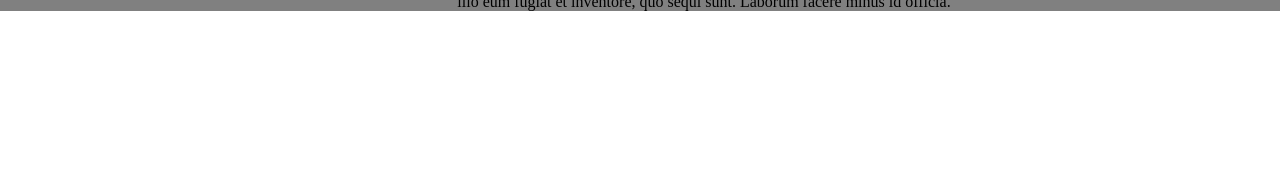
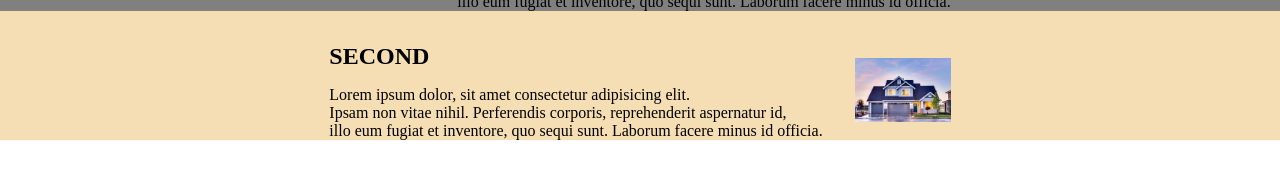
Before and after one commit to ifaminsi/my-first-project, a plain HTML site: page index.html in a window 1280 px wide. Shown: the part 238-416 px from the top of the page. Drawn offline with Linux system fonts and the light colour scheme.

Commit message:
my second commit

```diff
--- a/index.css
+++ b/index.css
@@ -96,3 +96,27 @@ img
     width: 6rem;
     height: 4rem;
 }
+.daniella{
+    background-color: wheat ;
+    display: flex;
+    justify-content: center;
+    align-items: center;
+    gap: 2rem;
+    padding-top: 2rem;
+
+
+
+}
+
+
+h1
+{
+    margin-bottom: 1rem;
+}
+
+.pic
+{
+    width: 6rem;
+    height: 4rem;
+    justify-content: center;
+}
--- a/index.html
+++ b/index.html
@@ -38,5 +38,19 @@
     </div>
 </header>
 
+<div class="daniella">
+
+    <div class="disc">
+        <h2>SECOND </h2>
+        <p>Lorem ipsum dolor, sit amet consectetur adipisicing elit. <br>
+            Ipsam non vitae nihil. Perferendis corporis, reprehenderit aspernatur id, <br>
+            illo eum fugiat et inventore, quo sequi sunt. Laborum facere minus id officia.</p>
+    </div>
+    <div class="img">
+        <img src="./images/pic.jpg" alt="nnnn">
+        </div>
+
+</div>
+
 </body>
 </html>
```
